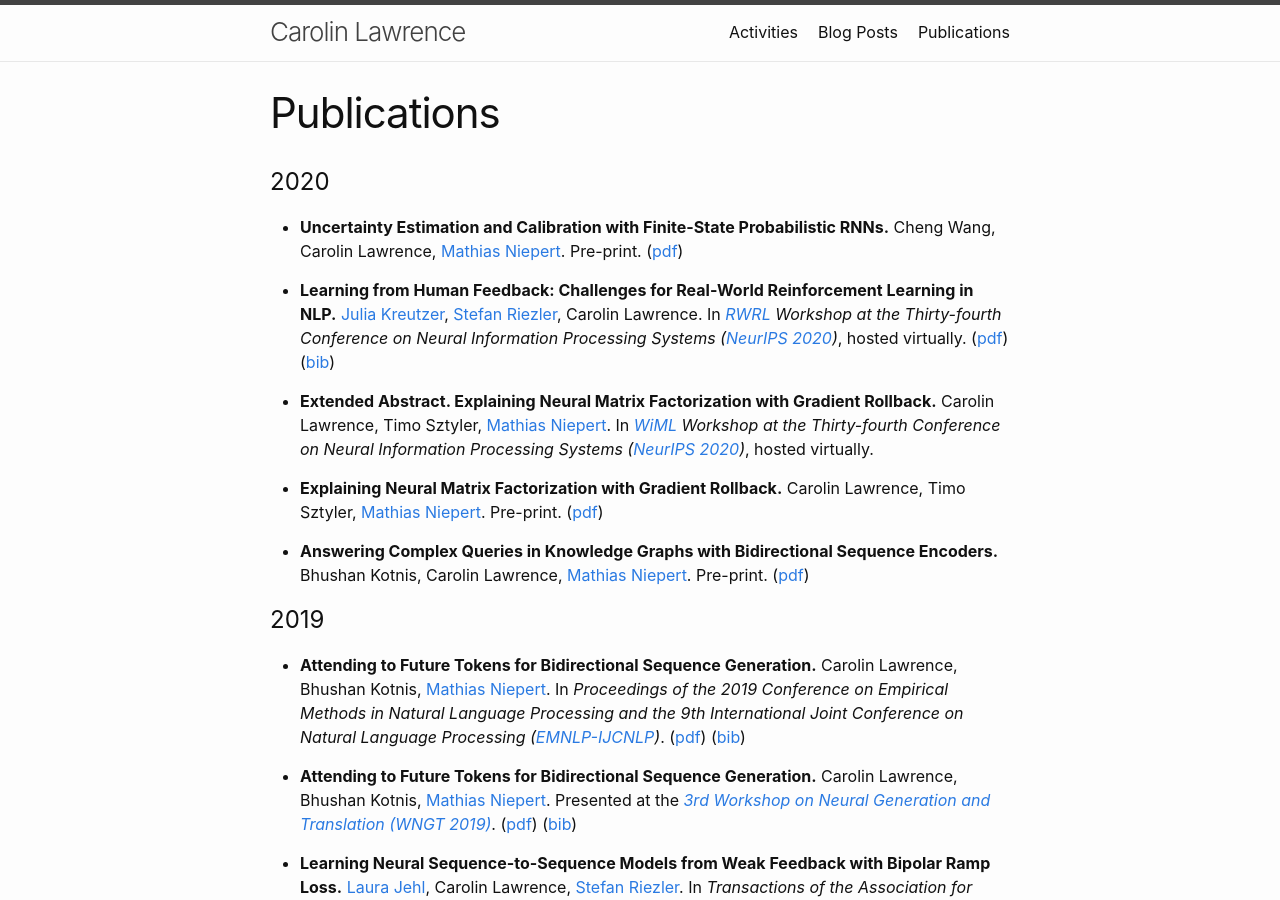
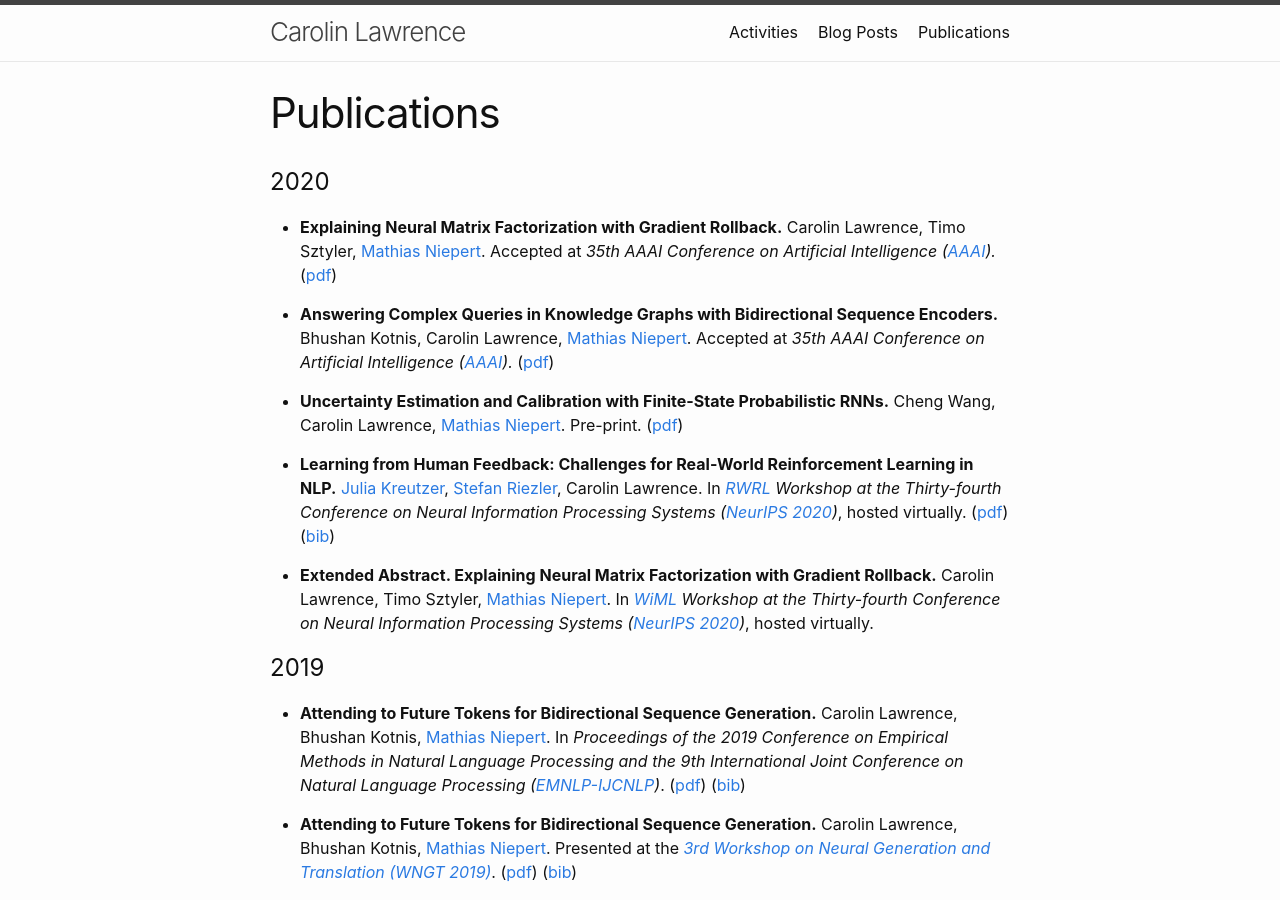
Before and after one commit to carolinlawrence/carolinlawrence.github.io, a Jekyll site: the page built from publications.markdown, in a window 1280 px wide and 900 px high. Built offline with Jekyll 4.4.1, drawn with Linux system fonts in a browser that asks for light colours.

Commit message:
Update publications.markdown

```diff
--- a/publications.markdown
+++ b/publications.markdown
@@ -6,11 +6,11 @@ layout: page
 
 # 2020
 <ul>
+<p><li><b>Explaining Neural Matrix Factorization with Gradient Rollback.</b> Carolin Lawrence, Timo Sztyler, <a href='http://www.matlog.net'>Mathias Niepert</a>. Accepted at <i>35th AAAI Conference on Artificial Intelligence (<a href="https://aaai.org/Conferences/AAAI-21/">AAAI</a>).</i> (<a href="https://arxiv.org/abs/2010.05516">pdf</a>)</li></p>
+<p><li><b>Answering Complex Queries in Knowledge Graphs with Bidirectional Sequence Encoders.</b> Bhushan Kotnis, Carolin Lawrence, <a href='http://www.matlog.net'>Mathias Niepert</a>. Accepted at <i>35th AAAI Conference on Artificial Intelligence (<a href="https://aaai.org/Conferences/AAAI-21/">AAAI</a>).</i> (<a href="https://arxiv.org/abs/2004.02596">pdf</a>)</li></p>
 <p><li><b>Uncertainty Estimation and Calibration with Finite-State Probabilistic RNNs.</b> Cheng Wang, Carolin Lawrence, <a href='http://www.matlog.net'>Mathias Niepert</a>. Pre-print. (<a href="https://arxiv.org/abs/2011.12010">pdf</a>)</li></p>
 <p><li><b>Learning from Human Feedback: Challenges for Real-World Reinforcement Learning in NLP.</b> <a href="https://research.google/people/JuliaKreutzer/">Julia Kreutzer</a>, <a href='http://www.cl.uni-heidelberg.de/~riezler/'>Stefan Riezler</a>, Carolin Lawrence. In <i><a href="https://sites.google.com/view/neurips2020rwrl">RWRL</a> Workshop at the Thirty-fourth Conference on Neural Information Processing Systems (<a href="https://nips.cc/Conferences/2020">NeurIPS 2020</a>)</i>, hosted virtually. (<a href="https://arxiv.org/abs/2011.02511">pdf</a>) (<a href="/bib/KreutzerETAL20.txt">bib</a>)</li></p>
 <p><li><b>Extended Abstract. Explaining Neural Matrix Factorization with Gradient Rollback.</b> Carolin Lawrence, Timo Sztyler, <a href='http://www.matlog.net'>Mathias Niepert</a>. In <i><a href="https://wimlworkshop.org/neurips2020/">WiML</a> Workshop at the Thirty-fourth Conference on Neural Information Processing Systems (<a href="https://nips.cc/Conferences/2020">NeurIPS 2020</a>)</i>, hosted virtually.</li></p>
-<p><li><b>Explaining Neural Matrix Factorization with Gradient Rollback.</b> Carolin Lawrence, Timo Sztyler, <a href='http://www.matlog.net'>Mathias Niepert</a>. Pre-print. (<a href="https://arxiv.org/abs/2010.05516">pdf</a>)</li></p>
-<p><li><b>Answering Complex Queries in Knowledge Graphs with Bidirectional Sequence Encoders.</b> Bhushan Kotnis, Carolin Lawrence, <a href='http://www.matlog.net'>Mathias Niepert</a>. Pre-print. (<a href="https://arxiv.org/abs/2004.02596">pdf</a>)</li></p>
 </ul>
 
 # 2019
```
